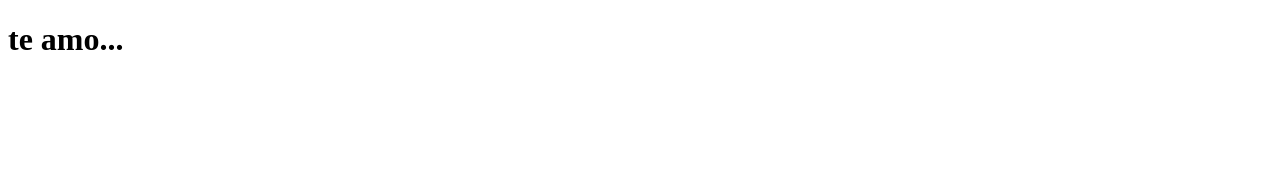
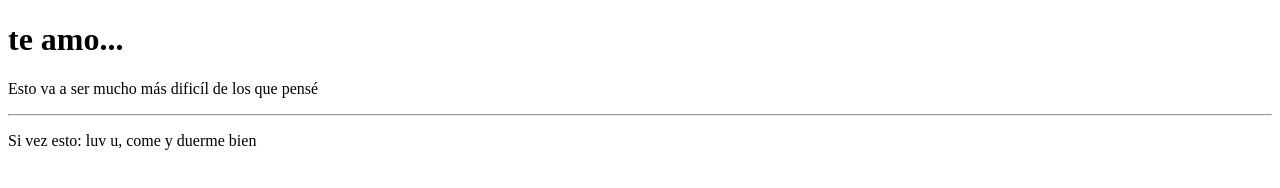
Before and after one commit to VanessaCC44/dedicatoria, a plain HTML site: page index.html in a window 1280 px wide. Drawn offline with Linux system fonts and the light colour scheme.

Commit message:
Update index.html

```diff
--- a/index.html
+++ b/index.html
@@ -8,5 +8,8 @@
 </head>
 <body>
     <h1>te amo...</h1>
+    <p>Esto va a ser mucho más dificíl de los que pensé<p/>
+    <hr/>
+    <p>Si vez esto: luv u, come y duerme bien<p/>
 </body>
 </html>
```
